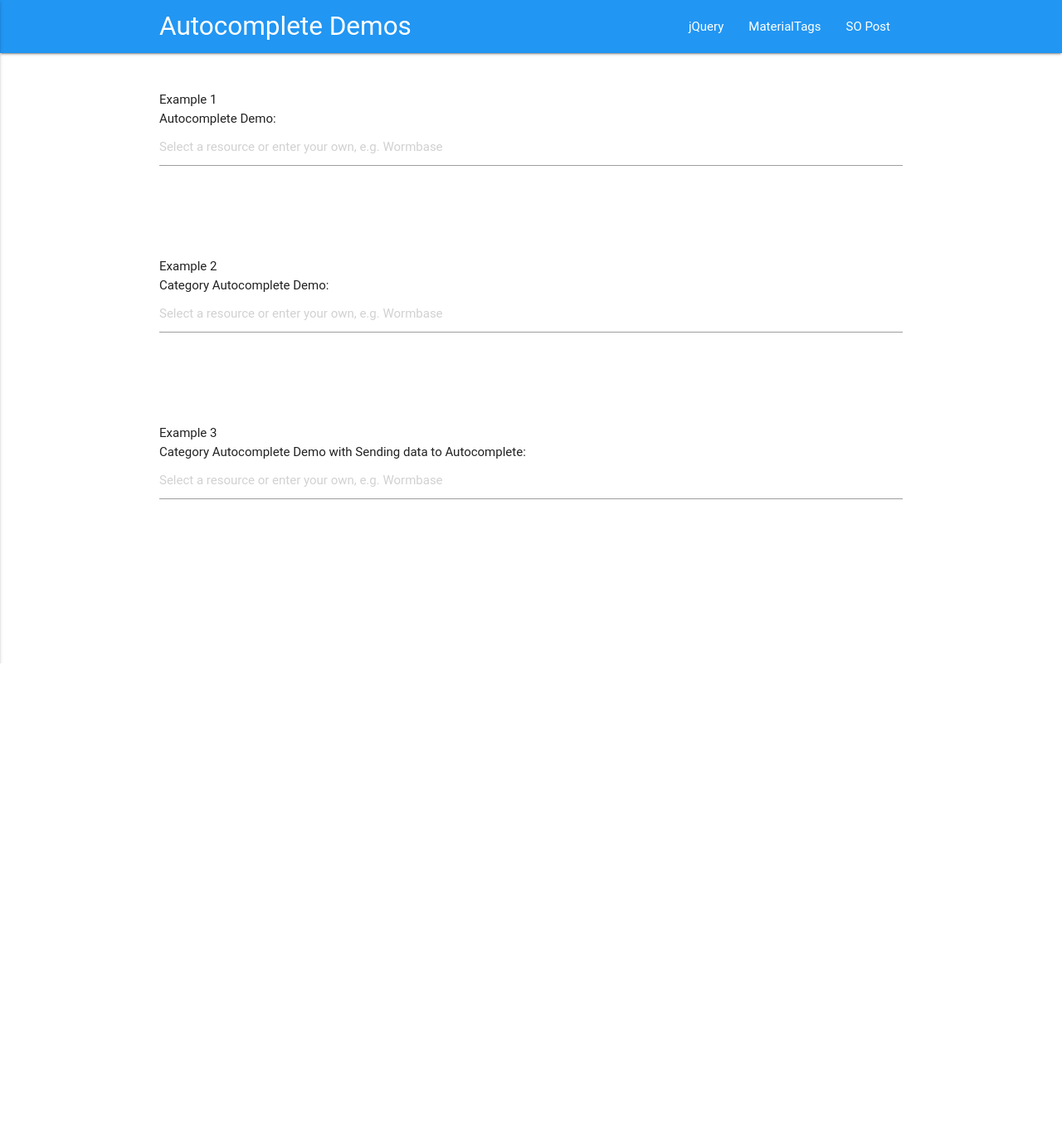
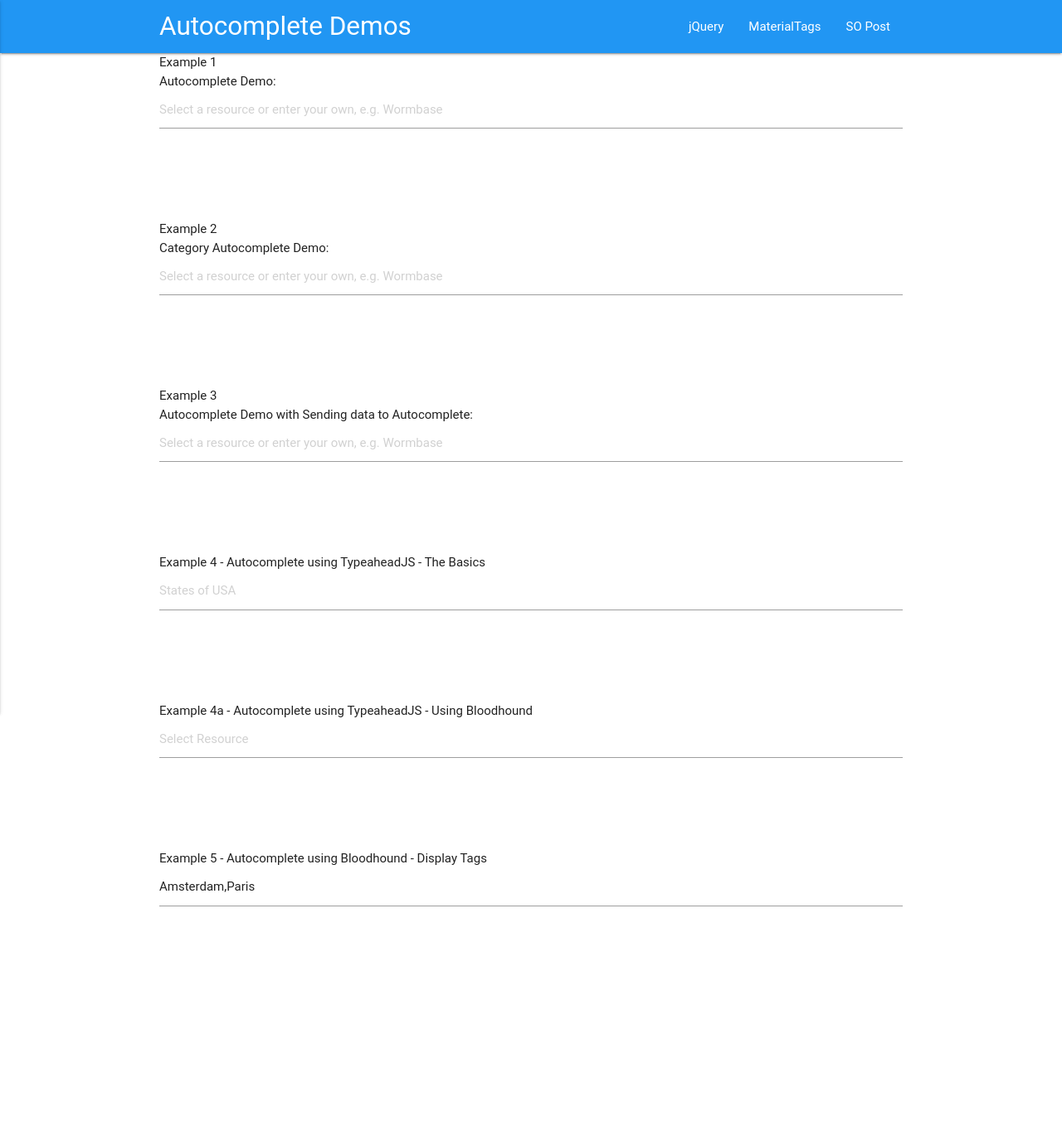
Before and after one commit to twhetzel/flask-jquery-autocomplete-demo, a Flask app: page / in a window 1280 px wide. Shown: the top 1353 px of the page at 83% size. Before the commit the page ends 800 px from the top, so only its background shows below. Run offline with Flask 2, Linux system fonts and the light colour scheme; some libraries are stand-ins or nearby versions; some web fonts are replaced.

Commit message:
update links for new template file name

```diff
--- a/templates/index.html
+++ b/templates/index.html
@@ -31,9 +31,11 @@
 	text-decoration: underline;
 	color: orange;
 }
+href{
+  color: red;
+}
 </style>
 
-<br><br>
 
 <div class="container">
 	Example 1 <br> Autocomplete Demo: <input name="autocomplete" type="text" id="autocomplete" placeholder="Select a resource or enter your own, e.g. Wormbase"></input>
@@ -45,13 +47,197 @@
 </div>
 <br><br><br><br>
 <div class="container">
-  Example 3 <br> Category Autocomplete Demo with Sending data to Autocomplete: <label for="search-post-data"></label>
+  Example 3 <br> Autocomplete Demo with Sending data to Autocomplete: <label for="search-post-data"></label>
   <input id="search-post-data" name="search-post-data" placeholder="Select a resource or enter your own, e.g. Wormbase"></input>
+</div>
+<br><br><br><br>
+<div class="container" id="the-basics">
+  Example 4 - Autocomplete using TypeaheadJS - The Basics <br>
+  <input class="typeahead" type="text" placeholder="States of USA">
+</div>
+<br><br><br><br>
+
+
+<div class="container">
+   Example 4a - Autocomplete using TypeaheadJS - Using Bloodhound <br>
+  <div id="bloodhound">
+    <!-- <label for="tags">Resources</label> -->
+    <input class="typehead-input" type="text" data-role="materialtags" placeholder="Select Resource">
+  </div>
 </div>
 
 
+<br><br><br><br>
+<div class="container" id="example5">
+  Example 5 - Autocomplete using Bloodhound - Display Tags
+  <input type="text" value="Amsterdam,Paris" class="typeahead" data-role="materialtags"/>
+</div>
+<br><br><br><br>
+<br><br><br><br>
+<br><br><br><br>
+
+
+<!-- Example 5 -->
+<script>
+$(function() {
+  var cities = new Bloodhound({
+      // datumTokenizer: function(datum) {
+      //   return Bloodhound.tokenizers.whitespace(datum.label)
+      // },
+      datumTokenizer: Bloodhound.tokenizers.obj.whitespace('name'),
+      queryTokenizer: Bloodhound.tokenizers.whitespace,
+      prefetch: {
+        url: '{{ url_for("bloohdhoundRemote") }}',
+        'cache': false,
+        filter: function(response) {
+          console.log("City Names:", response.citynames)
+          return $.map(response.citynames, function(cityname) {
+            return { name: cityname };
+          });
+        }
+      }
+  });
+
+  cities.initialize();
+
+  $('#example5 input').materialtags({
+    typeaheadjs: {
+      name: 'cities',
+      displayKey: 'name',
+      valueKey: 'name',
+      source: cities
+    }
+  });
+});
+</script>
+
+
+<!-- Example 4 -->
+<script>
+var resources = new Bloodhound({
+  datumTokenizer: function(datum) {
+    return Bloodhound.tokenizers.whitespace(datum.label)
+  },
+  queryTokenizer: Bloodhound.tokenizers.whitespace,
+  //prefetch: 'http://twitter.github.io/typeahead.js/data/films/post_1960.json',
+  prefetch: {
+    url: '{{ url_for("bloohdhoundRemote") }}',
+    'cache': false,
+    filter: function(response) {
+      console.log("Data: ", response.resource_list)
+      return response.resource_list;
+    }
+  }
+});
+
+  // datumTokenizer: Bloodhound.tokenizers.whitespace,
+  // queryTokenizer: Bloodhound.tokenizers.whitespace,
+  // `states` is an array of state names defined in "The Basics"
+  // local: ['Alabama', 'Alaska', 'Arizona', 'Arkansas', 'California',
+  // 'Colorado', 'Connecticut', 'Delaware', 'Florida', 'Georgia', 'Hawaii',
+  // 'Idaho', 'Illinois', 'Indiana', 'Iowa', 'Kansas', 'Kentucky', 'Louisiana',
+  // 'Maine', 'Maryland', 'Massachusetts', 'Michigan', 'Minnesota',
+  // 'Mississippi', 'Missouri', 'Montana', 'Nebraska', 'Nevada', 'New Hampshire',
+  // 'New Jersey', 'New Mexico', 'New York', 'North Carolina', 'North Dakota',
+  // 'Ohio', 'Oklahoma', 'Oregon', 'Pennsylvania', 'Rhode Island',
+  // 'South Carolina', 'South Dakota', 'Tennessee', 'Texas', 'Utah', 'Vermont',
+  // 'Virginia', 'Washington', 'West Virginia', 'Wisconsin', 'Wyoming'
+  // ]
+  //prefetch: 'https://github.com/twitter/typeahead.js/blob/gh-pages/data/countries.json'
+
+
+// bestPictures.add([{
+//     "year": "1964",
+//     "value": "My awesome life!",
+//     "tokens": [
+//       "My",
+//       "Awesome",
+//       "Life"]
+//     }]);
+
+resources.add([{"value": "MIR:00000777", "label": "My Added Resource"}]);
+
+resources.initialize();
+
+// $('#bloodhound .typeahead').typeahead({
+//   hint: true,
+//   highlight: true,
+//   minLength: 1
+// },
+// {
+//   name: 'resources',
+//   display: function(response) {
+//     return response.label;
+//   },
+//   source: resources.ttAdapter()
+// });
+
+//$('#bloodhound .typeahead').typeahead({
+$('#bloodhound .typehead-input').materialtags({
+  maxTags: 3,
+  onTagExists: function(item, $tag) {
+        $tag.hide().fadeIn();
+    },
+    // hint: true,
+    // highlight: true,
+    // minLength: 1,
+  typeaheadjs: {
+    name: 'resources',
+    displayKey: 'label',
+    valueKey: 'value',
+    source: resources.ttAdapter()
+  },
+  // freeInput: true
+});
+
+//Use TypeaheadJS for Autocomplete
+// var substringMatcher = function(strs) {
+//   return function findMatches(q, cb) {
+//     var matches, substringRegex;
+
+//     // an array that will be populated with substring matches
+//     matches = [];
+
+//     // regex used to determine if a string contains the substring `q`
+//     substrRegex = new RegExp(q, 'i');
+
+//     // iterate through the pool of strings and for any string that
+//     // contains the substring `q`, add it to the `matches` array
+//     $.each(strs, function(i, str) {
+//       if (substrRegex.test(str)) {
+//         matches.push(str);
+//       }
+//     });
+
+//     cb(matches);
+//   };
+// };
+
+// var states = ['Alabama', 'Alaska', 'Arizona', 'Arkansas', 'California',
+//   'Colorado', 'Connecticut', 'Delaware', 'Florida', 'Georgia', 'Hawaii',
+//   'Idaho', 'Illinois', 'Indiana', 'Iowa', 'Kansas', 'Kentucky', 'Louisiana',
+//   'Maine', 'Maryland', 'Massachusetts', 'Michigan', 'Minnesota',
+//   'Mississippi', 'Missouri', 'Montana', 'Nebraska', 'Nevada', 'New Hampshire',
+//   'New Jersey', 'New Mexico', 'New York', 'North Carolina', 'North Dakota',
+//   'Ohio', 'Oklahoma', 'Oregon', 'Pennsylvania', 'Rhode Island',
+//   'South Carolina', 'South Dakota', 'Tennessee', 'Texas', 'Utah', 'Vermont',
+//   'Virginia', 'Washington', 'West Virginia', 'Wisconsin', 'Wyoming'
+// ];
+
+// $('#the-basics .typeahead').typeahead({
+//   hint: true,
+//   highlight: true,
+//   minLength: 1
+// },
+// {
+//   name: 'states',
+//   source: substringMatcher(states)
+// });
+</script>
+
+
+<!-- Example 3 -->
 <script type="text/javascript">
-// ** Example 3 **
 // Send data to autocomplete to dynamically extend data source
 $(function() {
   var keypath = "My Test Keypath"
@@ -77,10 +263,10 @@ $(function() {
 </script>
 
 
+<!-- Example 1 -->
 <script type="text/javascript">
 // From: http://stackoverflow.com/questions/17365821/using-jquery-autocomplete-with-flask
 // Highlight matched text: http://salman-w.blogspot.com/2013/12/jquery-ui-autocomplete-examples.html#example-4
-// ** Example 1 **
 $(function() {
 	function highlightText(text, $node) {
 				var searchText = $.trim(text).toLowerCase(), currentNode = $node.get(0).firstChild, matchIndex, newTextNode, newSpanNode;
@@ -107,9 +293,11 @@ $(function() {
 			};
     });
 });
+</script>
 
 
-// ** Example 2 **
+<!-- Example 2 -->
+<script>
 // Category autocomplete widget with matching text highlighting
 // https://jqueryui.com/autocomplete/#categories
   $.widget( "custom.catcomplete", $.ui.autocomplete, {
@@ -160,42 +348,6 @@ $(function() {
 		};
 	});
   });
-
-
-
-// From: http://stackoverflow.com/questions/34704997/jquery-autocomplete-in-flask?rq=1
-// $(function() {
-// 	function highlightText(text, $node) {
-// 				var searchText = $.trim(text).toLowerCase(), currentNode = $node.get(0).firstChild, matchIndex, newTextNode, newSpanNode;
-// 				while ((matchIndex = currentNode.data.toLowerCase().indexOf(searchText)) >= 0) {
-// 					newTextNode = currentNode.splitText(matchIndex);
-// 					currentNode = newTextNode.splitText(searchText.length);
-// 					newSpanNode = document.createElement("span");
-// 					newSpanNode.className = "highlight";
-// 					currentNode.parentNode.insertBefore(newSpanNode, currentNode);
-// 					newSpanNode.appendChild(newTextNode);
-// 				}
-// 			}
-//     $("#autocomplete").autocomplete({
-//         source:function(request, response) {
-//             $.getJSON("{{url_for('autocomplete')}}",{
-//                 q: request.term, // in flask, "q" will be the argument to look for using request.args
-//             }, function(data) {
-//                 response(data.matching_results); // matching_results from jsonify
-//             });
-//         },
-//         minLength: 2,
-//         select: function(event, ui) {
-//             console.log(ui.item.value); // not in your question, but might help later
-//         }
-//     //}).autocomplete("widget").addClass("fixed-height"); //Scroll selections
-//     // Highlight individual items in matched text
-//     }).data("ui-autocomplete")._renderItem = function(ul, item) {
-//     	var $a = $("<a></a>").text(item.label);
-//     	highlightText(this.term, $a);
-// 		return $("<li></li>").append($a).appendTo(ul);
-// 	};
-// });
 </script>
 
 {% endblock %}
```
